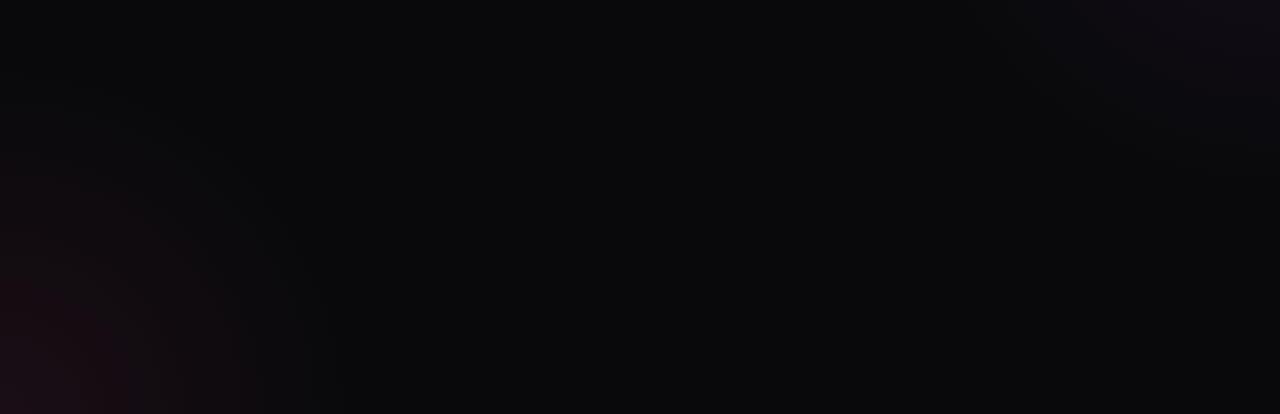
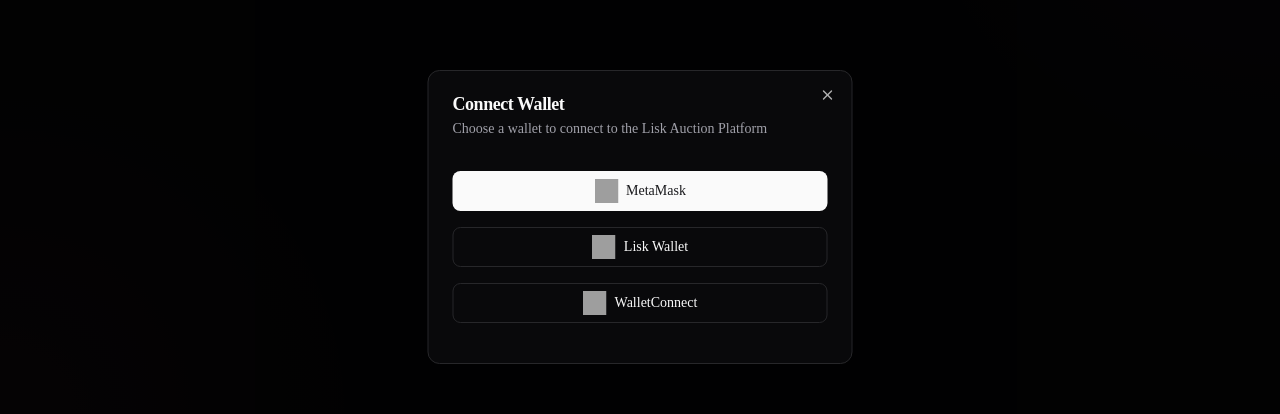
Before and after one commit to icekidtech/auction-dApp, a Next.js app in the folder frontend/: page / in a window 1280 px wide. Both pictures are taken after a click on the button "Connect Wallet". Shown: the part 183-597 px from the top of the page. Built offline with nearby package versions, Linux system fonts and the light colour scheme; no server answers; grey boxes are pictures that could not be loaded.

Commit message:
feat: implement wallet connection dialog with options for MetaMask, Lisk Wallet, and WalletConnect

```diff
--- a/frontend/components/wallet-connect.tsx
+++ b/frontend/components/wallet-connect.tsx
@@ -4,6 +4,14 @@ import { useState } from "react";
 import { Button } from "@/components/ui/button";
 import { useWallet } from "@/hooks/use-wallet";
 import { Check, ChevronDown, Copy, ExternalLink, LogOut, Wallet } from "lucide-react";
+import {
+  Dialog,
+  DialogContent,
+  DialogDescription,
+  DialogHeader,
+  DialogTitle,
+  DialogTrigger,
+} from "@/components/ui/dialog";
 import {
   DropdownMenu,
   DropdownMenuContent,
@@ -16,6 +24,7 @@ import { toast } from "@/components/ui/use-toast";
 export function WalletConnect() {
   const { address, isConnected, balance, connect, disconnect } = useWallet();
   const [copied, setCopied] = useState(false);
+  const [dialogOpen, setDialogOpen] = useState(false);
 
   const copyAddress = () => {
     if (address) {
@@ -34,6 +43,11 @@ export function WalletConnect() {
       const explorerUrl = `https://explorer.sepolia.lisk.com/address/${address}`;
       window.open(explorerUrl, "_blank");
     }
+  };
+
+  const handleConnectOption = (walletType: string) => {
+    connect(walletType);
+    setDialogOpen(false);
   };
 
   if (isConnected && address) {
@@ -86,12 +100,46 @@ export function WalletConnect() {
   }
 
   return (
-    <Button
-      onClick={() => !isConnected && connect()} // Only connect if not connected
-      className="flex items-center gap-2"
-    >
-      <Wallet className="h-4 w-4" />
-      <span className="hidden sm:inline-block">Connect Wallet</span>
-    </Button>
+    <Dialog open={dialogOpen} onOpenChange={setDialogOpen}>
+      <DialogTrigger asChild>
+        <Button className="flex items-center gap-2">
+          <Wallet className="h-4 w-4" />
+          <span className="hidden sm:inline-block">Connect Wallet</span>
+        </Button>
+      </DialogTrigger>
+      <DialogContent className="sm:max-w-[425px]">
+        <DialogHeader>
+          <DialogTitle>Connect Wallet</DialogTitle>
+          <DialogDescription>
+            Choose a wallet to connect to the Lisk Auction Platform
+          </DialogDescription>
+        </DialogHeader>
+        <div className="grid gap-4 py-4">
+          <Button
+            onClick={() => handleConnectOption("metamask")}
+            className="flex items-center justify-center gap-2"
+          >
+            <img src="/metamask.svg" alt="MetaMask" className="w-6 h-6" />
+            <span>MetaMask</span>
+          </Button>
+          <Button
+            onClick={() => handleConnectOption("liskwallet")}
+            className="flex items-center justify-center gap-2"
+            variant="outline"
+          >
+            <img src="/lisk.svg" alt="Lisk Wallet" className="w-6 h-6" />
+            <span>Lisk Wallet</span>
+          </Button>
+          <Button
+            onClick={() => handleConnectOption("walletconnect")}
+            className="flex items-center justify-center gap-2"
+            variant="outline"
+          >
+            <img src="/walletconnect.svg" alt="WalletConnect" className="w-6 h-6" />
+            <span>WalletConnect</span>
+          </Button>
+        </div>
+      </DialogContent>
+    </Dialog>
   );
 }
```
